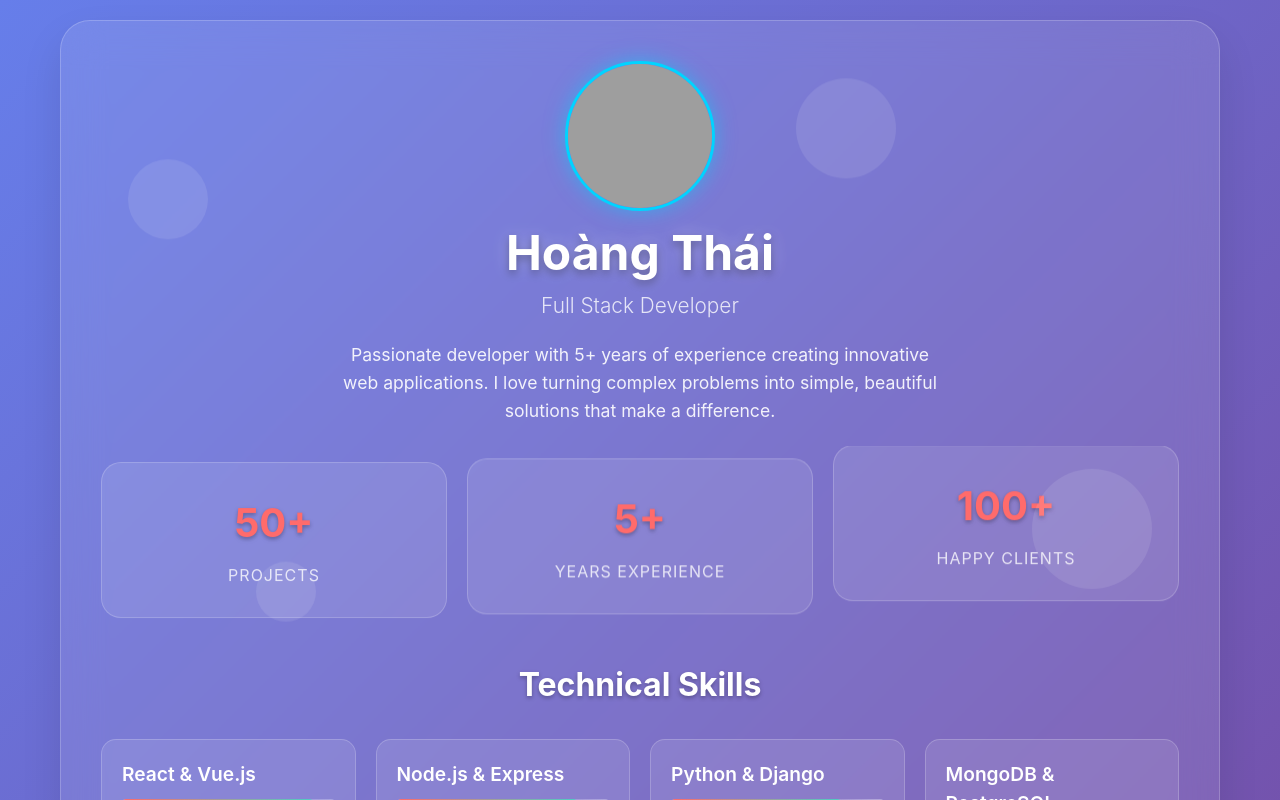
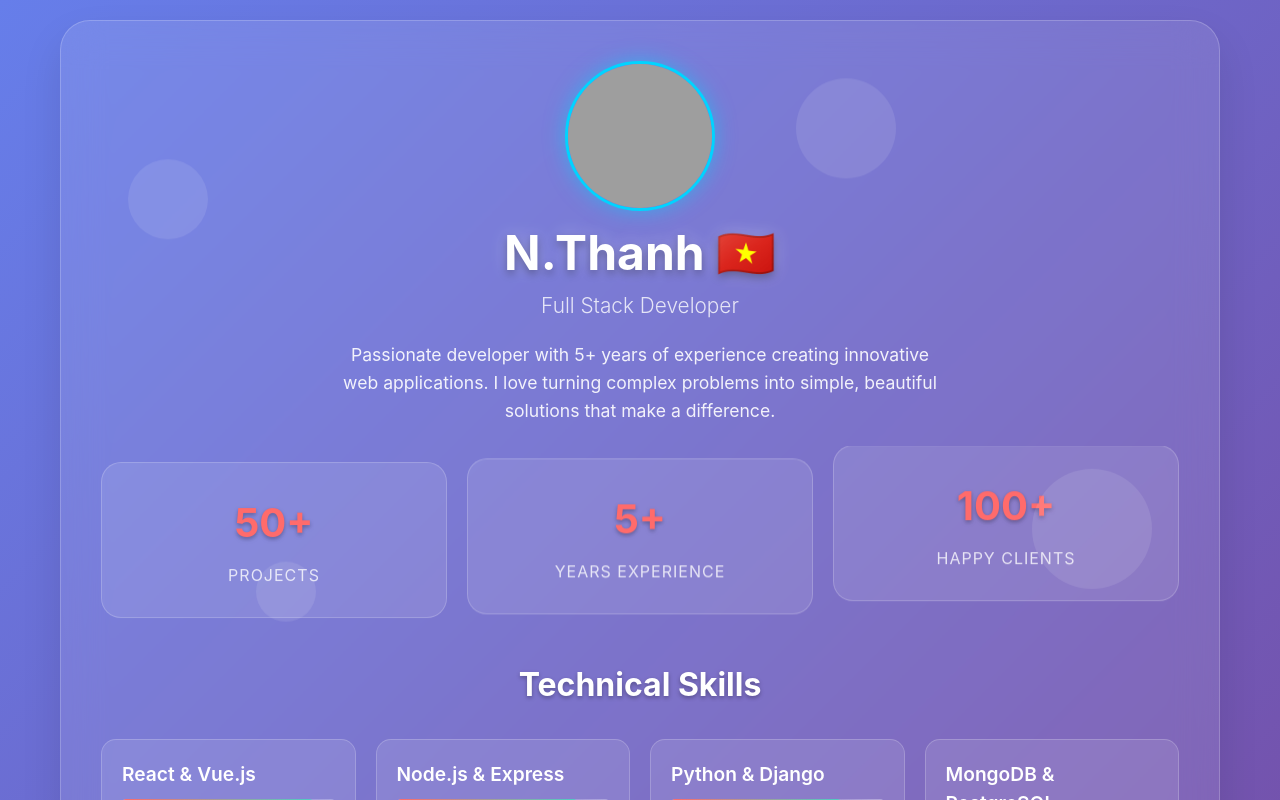
Before and after one commit to thanhkobietcode/N.ThanhKoBietCode, a React (Vite) app: page / in a window 1280 px wide. Shown: the top 800 px of the page. Built offline with nearby package versions, Linux system fonts and the light colour scheme; grey boxes are pictures that could not be loaded.

Commit message:
Update App.tsx

```diff
--- a/src/App.tsx
+++ b/src/App.tsx
@@ -52,7 +52,7 @@ function App() {
                 style={{ display: 'none' }}
               />
             </div>
-            <h1 className="name">Hoàng Thái</h1>
+            <h1 className="name">N.Thanh 🇻🇳</h1>
             <p className="title">Full Stack Developer</p>
             <p className="description">
               Passionate developer with 5+ years of experience creating innovative web applications.
```
